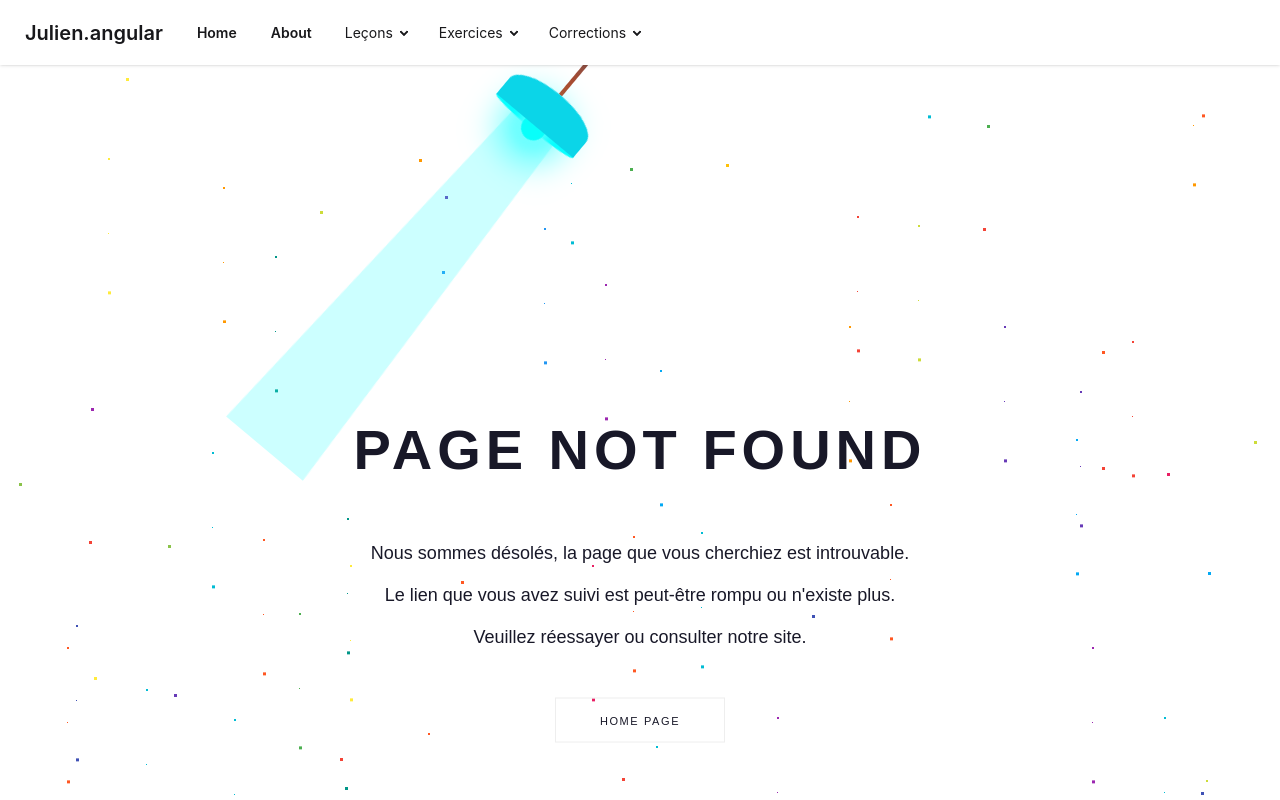
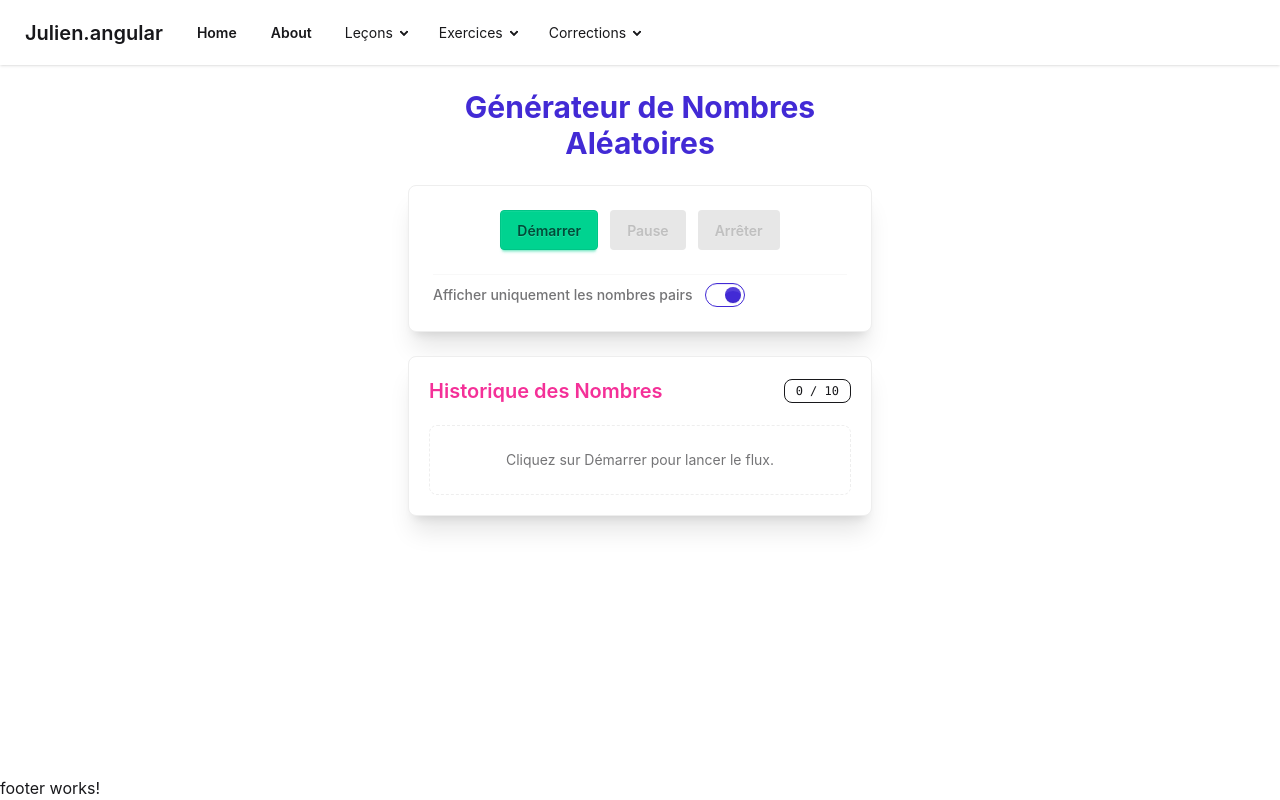
Before and after one commit to juliencongras/julien.angular, an Angular app: page /corrections/observables_advanced in a window 1280 px wide. Shown: the top 800 px of the page. Built offline with nearby package versions, Linux system fonts and the light colour scheme.

Commit message:
correction observables advanced

```diff
--- a/src/app/app.routes.ts
+++ b/src/app/app.routes.ts
@@ -128,6 +128,10 @@ export const routes: Routes = [
         path: 'corrections/observables',
         loadComponent: () => import('./pages/corrections/observables/observable-simple-exercice').then((m) => m.ObservableSimpleExercice),
     },
+    {
+        path: 'corrections/observables_advanced',
+        loadComponent: () => import('./pages/corrections/observables-advanced-correction/observables-advanced-exercice').then((m) => m.ObservablesAdvancedExercice),
+    },
 
   //! ---------- Le système page Not Found ---------------------------------------------------------------------
   // Dans Angular il faut placer à la fin le path:'**'
--- a/src/app/components/layouts/header/header.html
+++ b/src/app/components/layouts/header/header.html
@@ -53,6 +53,7 @@
             <li><a routerLink="/corrections/signals">Signals</a></li>
             <li><a routerLink="/corrections/signals_form_validation">Signals form validation</a></li>
             <li><a routerLink="/corrections/observables">Observables</a></li>
+            <li><a routerLink="/corrections/observables_advanced">Observables advanced</a></li>
           </ul>
         </details>
       </li>
--- /dev/null
+++ b/src/app/pages/corrections/observables-advanced-correction/observables-advanced-exercice.html
@@ -0,0 +1,83 @@
+<div class="p-6 mx-auto max-w-lg space-y-6">
+  <h1 class="text-3xl font-bold text-center text-primary">
+    Générateur de Nombres Aléatoires
+  </h1>
+
+  <!-- Panneau de contrôle -->
+  <div class="card bg-base-100 shadow-xl border border-base-300">
+    <div class="card-body p-6 space-y-4">
+      <div class="flex flex-wrap justify-center gap-3">
+        <button
+          type="button"
+          class="btn btn-success"
+          [disabled]="isRunning() && !paused()"
+          (click)="start()">
+          Démarrer
+        </button>
+
+        <button
+          type="button"
+          class="btn btn-warning"
+          [disabled]="!isRunning()"
+          (click)="pauseResume()">
+          {{ paused() ? 'Reprendre' : 'Pause' }}
+        </button>
+
+        <button
+          type="button"
+          class="btn btn-error"
+          [disabled]="!isRunning() && numbers().length === 0"
+          (click)="stop()">
+          Arrêter
+        </button>
+      </div>
+
+      <div class="form-control flex items-center pt-2 border-t border-base-200">
+        <label for="filterSwitch" class="label cursor-pointer gap-3">
+          <span class="label-text text-sm font-medium">
+            Afficher uniquement les nombres pairs
+          </span>
+          <input
+            id="filterSwitch"
+            type="checkbox"
+            class="toggle toggle-primary"
+            [checked]="filterEven()"
+            (change)="toggleFilter($event)" />
+        </label>
+      </div>
+    </div>
+  </div>
+
+  <!-- Historique -->
+  <div class="card bg-base-100 shadow-xl border border-base-300">
+    <div class="card-body p-5 space-y-3">
+      <div class="flex items-center justify-between">
+        <h2 class="card-title text-secondary text-xl">Historique des Nombres</h2>
+        <span class="badge badge-outline font-mono text-xs">
+          {{ numbers().length }} / 10
+        </span>
+      </div>
+
+      <ul class="space-y-2">
+        @for (item of numbers(); track item.id) {
+          <li
+            class="p-3 rounded-lg flex justify-between items-center text-lg font-mono transition-all"
+            [class.bg-primary]="item.value % 2 === 0"
+            [class.text-primary-content]="item.value % 2 === 0"
+            [class.shadow-md]="item.value % 2 === 0"
+            [class.bg-error]="item.value % 2 !== 0"
+            [class.text-error-content]="item.value % 2 !== 0">
+            <strong class="text-xl">{{ item.value }}</strong>
+            <span class="badge badge-lg bg-base-100 text-base-content">
+              {{ item.label }}
+            </span>
+          </li>
+        } @empty {
+          <li class="text-center py-6 text-sm text-base-content/60 border border-dashed border-base-300 rounded-lg">
+            {{ isRunning() ? 'En attente d’un nombre valide...' : 'Cliquez sur Démarrer pour lancer le flux.' }}
+          </li>
+        }
+      </ul>
+    </div>
+  </div>
+</div>
--- /dev/null
+++ b/src/app/pages/corrections/observables-advanced-correction/observables-advanced-exercice.ts
@@ -0,0 +1,82 @@
+import { Component, DestroyRef, inject, signal } from '@angular/core';
+import { takeUntilDestroyed } from '@angular/core/rxjs-interop';
+import { Subscription, filter, interval, map } from 'rxjs';
+
+interface GeneratedNumber {
+  id: number;
+  value: number;
+  label: 'Élevé' | 'Faible';
+}
+
+@Component({
+  selector: 'app-observables-advanced-exercice',
+  imports: [],
+  templateUrl: './observables-advanced-exercice.html',
+})
+export class ObservablesAdvancedExercice {
+  private readonly destroyRef = inject(DestroyRef);
+  private subscription: Subscription | null = null;
+  private nextId = 0;
+
+  // États réactifs pilotés par Signals (indispensable en mode Zoneless)
+  readonly numbers = signal<GeneratedNumber[]>([]);
+  readonly filterEven = signal<boolean>(true);
+  readonly isRunning = signal<boolean>(false);
+  readonly paused = signal<boolean>(false);
+
+  start(): void {
+    if (this.subscription) return;
+
+    this.isRunning.set(true);
+    this.paused.set(false);
+
+    this.subscription = interval(1000)
+      .pipe(
+        // 1. Transformer chaque tic en nombre aléatoire entre 1 et 100
+        map(() => Math.floor(Math.random() * 100) + 1),
+        // 2. Filtrer les nombres impairs si le switch est actif
+        filter((value) => !this.filterEven() || value % 2 === 0),
+        // 3. Enrichir la donnée avec un identifiant unique et une étiquette
+        map(
+          (value): GeneratedNumber => ({
+            id: ++this.nextId,
+            value,
+            label: value > 50 ? 'Élevé' : 'Faible',
+          }),
+        ),
+        // 4. Sécurité : désabonnement automatique si le composant est détruit
+        takeUntilDestroyed(this.destroyRef),
+      )
+      .subscribe((newNumber) => {
+        // Conserver uniquement les 10 derniers éléments de manière immuable
+        this.numbers.update((list) => [...list.slice(-9), newNumber]);
+      });
+  }
+
+  pauseResume(): void {
+    if (!this.isRunning()) return;
+
+    const nextPausedState = !this.paused();
+    this.paused.set(nextPausedState);
+
+    if (nextPausedState) {
+      this.subscription?.unsubscribe();
+      this.subscription = null;
+    } else {
+      this.start();
+    }
+  }
+
+  stop(): void {
+    this.subscription?.unsubscribe();
+    this.subscription = null;
+    this.isRunning.set(false);
+    this.paused.set(false);
+    this.numbers.set([]);
+  }
+
+  toggleFilter(event: Event): void {
+    const checked = (event.target as HTMLInputElement).checked;
+    this.filterEven.set(checked);
+  }
+}
```
